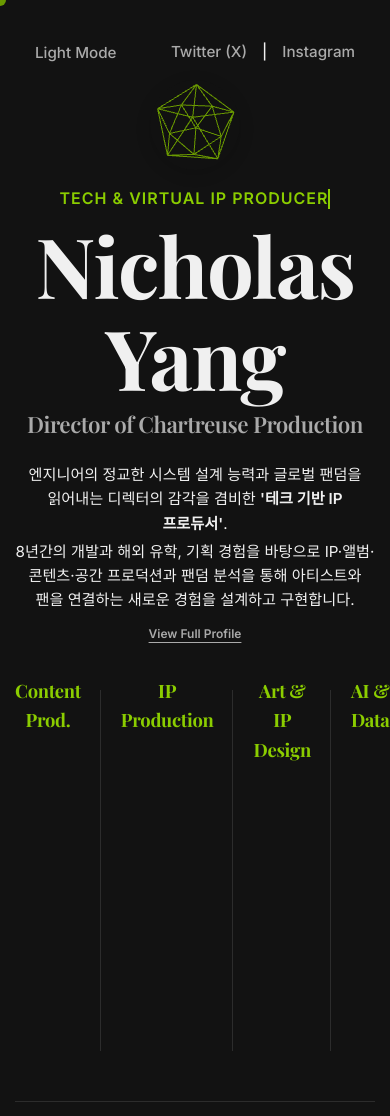
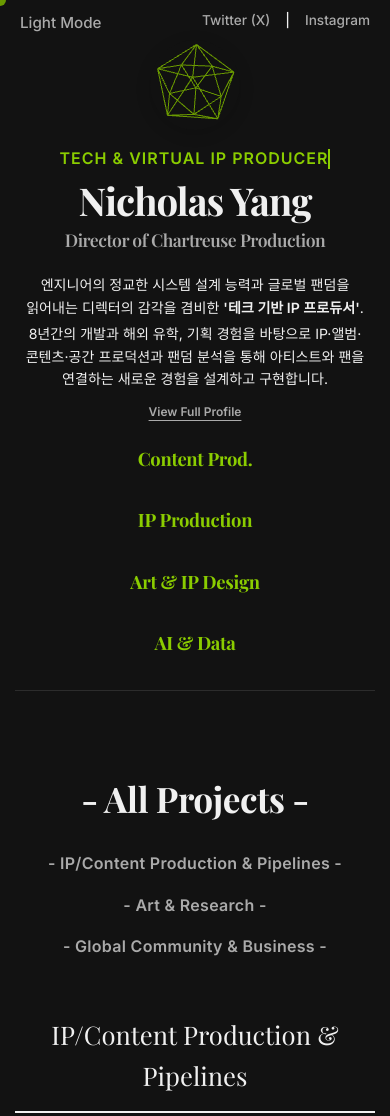
Before and after one commit to ChartreuseProduction/portfolio, a plain HTML site: page index.html in a window 390 px wide. Shown: the top 1116 px of the page. Drawn offline with nearby package versions, Linux system fonts and the light colour scheme.

Commit message:
Add files via upload

```diff
--- a/index.html
+++ b/index.html
@@ -16,8 +16,8 @@
         }
 
         body.dark-mode {
-            --bg-color: #121212; /* 차콜 톤 배경 */
-            --card-bg: #1c1c1c;  /* 카드 배경 */
+            --bg-color: #121212;
+            --card-bg: #1c1c1c;
             --text-main: #f0f0f0;
             --text-muted: #aaaaaa;
             --accent-color: #8bcd00;
@@ -278,7 +278,7 @@
 
         .four-slots-container .slot {
             flex: 1;
-            height: 420px; /* 세로 길이 더 키움 */
+            height: 420px;
             background-color: transparent;
             border: none;
             border-radius: 0;
@@ -421,6 +421,89 @@
         }
         .footer-utility-btns button:hover { color: var(--accent-color); }
         .footer-utility-btns svg { width: 18px; height: 18px; fill: none; stroke: currentColor; stroke-width: 2.5; stroke-linecap: round; stroke-linejoin: round; }
+
+@media screen and (max-width: 768px) {
+    body {
+        padding: 40px 10px 100px 10px;
+    }
+
+    .page-wrapper {
+        max-width: 100%;
+        padding: 0 5px;
+    }
+
+    .profile-titles h1 {
+        font-size: 3rem !important;
+        letter-spacing: -1px;
+    }
+
+    .profile-titles h2 {
+        font-size: 1.1rem !important;
+    }
+
+    .about-text-hero {
+        font-size: 0.88rem !important;
+        padding: 0 10px;
+    }
+
+    .four-slots-container {
+        flex-direction: column;
+        gap: 15px;
+        align-items: center;
+    }
+
+    .four-slots-container .slot {
+        height: auto !important;
+        width: 100%;
+        padding-top: 5px;
+    }
+
+    .four-slots-container .slot:not(:last-child)::after {
+        display: none;
+    }
+
+    .zigzag-grid {
+        justify-content: center;
+        gap: 15px;
+    }
+
+    .zigzag-card-wrapper {
+        flex: 0 0 calc(50% - 10px);
+        min-width: 140px;
+    }
+
+    .field-title {
+        font-size: 1.6rem !important;
+        text-align: center;
+    }
+
+    nav {
+        grid-template-columns: 1fr;
+        gap: 8px;
+    }
+
+    .top-left-controls {
+        top: -30px;
+        left: 10px;
+    }
+
+    .top-right-socials {
+        top: -30px;
+        right: 10px;
+        font-size: 0.85rem;
+    }
+}
+
+@media screen and (max-width: 480px) {
+    .profile-titles h1 {
+        font-size: 2.4rem !important;
+    }
+
+    .zigzag-card-wrapper {
+        flex: 0 0 100% !important;
+    }
+}
+
     </style>
     <script src="https://cdnjs.cloudflare.com/ajax/libs/three.js/r128/three.min.js"></script>
 </head>
```
